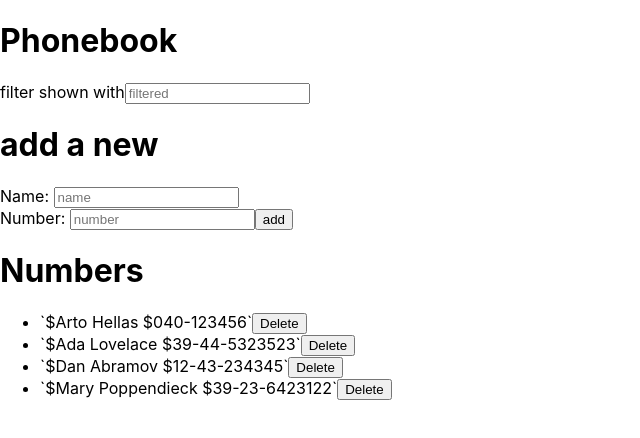
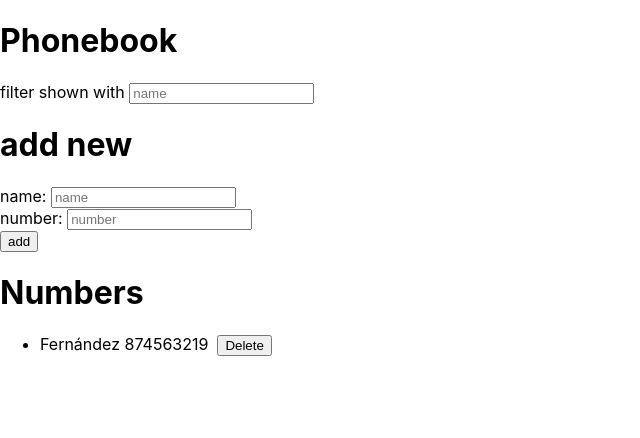
Before and after one commit to AsierDelCidPerez/Part2-Communicating_with_server, a React (Create React App) app in the folder part-react/: page / in a window 1280 px wide. Shown: the top 438 px of the page, without its empty margins (0-640 px from the left). Built offline with nearby package versions, Linux system fonts and the light colour scheme; data requests are answered from the project's data file.

Commit message:
18/06/2022

```diff
--- a/part-react/db.json
+++ b/part-react/db.json
@@ -33,23 +33,8 @@
   ],
   "persons": [
     {
-      "name": "Arto Hellas",
-      "number": "040-123456",
-      "id": 1
-    },
-    {
-      "name": "Ada Lovelace",
-      "number": "39-44-5323523",
-      "id": 2
-    },
-    {
-      "name": "Dan Abramov",
-      "number": "12-43-234345",
-      "id": 3
-    },
-    {
-      "name": "Mary Poppendieck",
-      "number": "39-23-6423122",
+      "name": "Fernández",
+      "number": "874563219",
       "id": 4
     }
   ]
--- a/part-react/src/exercises/ex3/components/Formulario.js
+++ b/part-react/src/exercises/ex3/components/Formulario.js
@@ -1,5 +1,6 @@
 import React, {useState} from 'react';
 import Header from './Header';
+import phoneService from '../services/phonebook'
 
 const Formulario = ({phonebook}) => {
     const [phoneBook, setPhonebook] = phonebook;
@@ -20,6 +21,7 @@ const Formulario = ({phonebook}) => {
             name : fields.name, number : fields.number
         })
         });
+        phoneService.addNew({name : fields.name, number : fields.number})
         setFields({
             name : "", number : ""
         });
--- a/part-react/src/exercises/ex3/components/Person.js
+++ b/part-react/src/exercises/ex3/components/Person.js
@@ -1,9 +1,15 @@
 import personService from '../services/phonebook'
 const deleting = id => personService.deletePhone(id)
 
-const Person = ({name, tel, deleting, id}) => {
-    const onDelete = event => deleting()
-    return (<li>`${name} ${tel}`<button onClick={deleting}>Delete</button></li>);
+const Person = ({phone, myPhones}) => {
+    const [phones, setPhones] = myPhones
+    const onDelete = event => {
+        if(window.confirm(`Really, do you want to delete ${phone.name}`)){
+            deleting(phone.id)
+            personService.getAll().then(res => setPhones(res))
+        }
+    }
+    return (<li>{phone.name} {phone.number}&nbsp;<button onClick={onDelete}>Delete</button></li>);
 
 };
 
--- a/part-react/src/exercises/ex3/components/Phonebook.js
+++ b/part-react/src/exercises/ex3/components/Phonebook.js
@@ -4,6 +4,8 @@ import React, {useState, useEffect, useInsertionEffect} from 'react';
 import Report from './Report';
 import Filtro from './Filtro';
 import axios from 'axios';
+
+const cambios = []
 
 const Phonebook = () => {
     const [phonebook, setPhonebook] = useState({
@@ -15,14 +17,14 @@ const Phonebook = () => {
             .then(response => setPhonebook({
                 report : response.data, filtred: response.data
             }))
-    }, [])
+    }, cambios)
 
     return (
         <>
             <Header text="Phonebook"/>
             <Filtro phonebook={[phonebook, setPhonebook]}/>
             <Formulario phonebook={[phonebook, setPhonebook]}/>
-            <Report phonebook={phonebook}/>
+            <Report phonebook={[phonebook, setPhonebook]}/>
         </>
     )
 }
--- a/part-react/src/exercises/ex3/components/Report.js
+++ b/part-react/src/exercises/ex3/components/Report.js
@@ -2,11 +2,12 @@ import Person from './Person';
 import Header from './Header';
 
 const Report = ({phonebook}) => {
+    const [myPhone, setPhone] = phonebook
     return (
         <div>
             <Header text="Numbers"/>
             <ul>
-                {phonebook.filtred.map((phone, i) => <Person key={i} name={phone.name} tel={phone.number} id={phone}/>)}
+                {myPhone.filtred.map(phone => <Person key={phone.id} phone={phone} myPhones={[myPhone, setPhone]}/>)}
             </ul>
         </div>
     )
--- /dev/null
+++ b/part-react/src/exercises/phone_ex/App.js
@@ -0,0 +1,36 @@
+import React, {useState, useEffect} from 'react';
+import Filtro from './components/Filtro'
+import Titulo from './components/Titulo'
+import Report from './components/Report'
+import phoneService from './services/phoneService'
+import Adding from './components/Adding'
+
+const App = () => {
+    const [phonebook, setPhoneBook] = useState([])
+    /*
+        phonebook is an array which contains objects related to the phones:
+        i.e.
+        phonebook = [
+            {
+                id: 1
+                name: 'Arturo Hellas',
+                phone: 963258741,
+            },
+            ...
+
+        ]
+    */
+    useEffect(() => {
+        phoneService.getAll().then(res => setPhoneBook(res))
+    }, [])
+    return (
+        <div>
+            <Titulo text="Phonebook"/>
+            <Filtro phonebook={phonebook} setPhonebook={setPhoneBook}/>
+            <Adding phonebook={phonebook} setPhonebook={setPhoneBook}/>
+            <Report phonebook={[phonebook, setPhoneBook]}/>
+        </div>
+    )
+}
+
+export default App
--- /dev/null
+++ b/part-react/src/exercises/phone_ex/components/Adding.js
@@ -0,0 +1,47 @@
+import Titulo from './Titulo'
+import React, {useState} from 'react'
+import phoneService from '../services/phoneService'
+
+const AddNumber = ({phonebook, setPhonebook}) => {
+    const allPhones = []
+    phoneService.getAll().then(res => res.map(elem => allPhones.push(elem)))
+
+    const getId = () => allPhones[allPhones.length-1].id+1
+
+    const [fields, setFields] = useState({
+        name: "", number: ""
+    })
+
+    const onChangeFields = event => {
+        const valor = event.target.value
+        if(event.target.id == "name") setFields({
+                                        ...fields,
+                                        name: valor
+                                    })
+        else setFields({
+                ...fields,
+                number: valor
+            })
+    }
+
+    const agregarNumero = event => {
+        event.preventDefault()
+        const newObj = {
+            ...fields,
+            id : getId()
+        }
+        phoneService.addNew(newObj)
+        setPhonebook(phonebook.concat(newObj))
+    }
+
+    return (
+        <form onSubmit={agregarNumero}>
+            <Titulo text="add new"/>
+            <label>name: <input type="text" id="name" onChange={onChangeFields} placeholder="name"/></label><br/>
+            <label>number: <input type="text" id="number" onChange={onChangeFields} placeholder="number"/></label><br/>
+            <button>add</button>
+        </form>
+    )
+}
+
+export default AddNumber
--- /dev/null
+++ b/part-react/src/exercises/phone_ex/components/Filtro.js
@@ -0,0 +1,16 @@
+import phoneService from "../services/phoneService"
+
+const Filtro = ({phonebook, setPhonebook}) => {
+    const misPhones = []
+    phoneService.getAll().then(res => misPhones.push(...res))
+
+    const filtrar = event => setPhonebook(misPhones.filter(person => person.name.match(event.target.value)))
+
+    return (
+        <div>
+            <label>filter shown with <input onChange={filtrar} type="text" placeholder="name"/></label>
+        </div>
+    )
+}
+
+export default Filtro
--- /dev/null
+++ b/part-react/src/exercises/phone_ex/components/Report.js
@@ -0,0 +1,28 @@
+import phoneService from '../services/phoneService'
+import Titulo from './Titulo'
+
+
+const Report = ({phonebook}) => {
+    const [phones, setPhones] = phonebook
+
+    const deletePhone = event => {
+        if(window.confirm(`Are you sure you want to delete: ${event.target.name}`)){
+            phoneService.deletePhone(event.target.id)
+            setPhones(phones.filter(phone => phone.id != event.target.id))
+        }
+
+    }
+
+    return (
+        <div>
+            <Titulo text="Numbers"/>
+            <ul>
+                {
+                    phones.map(phone => <li key={phone.id}>{phone.name} {phone.number}&nbsp; <button name={phone.name} id={phone.id} onClick={deletePhone}>Delete</button></li>)
+                }
+            </ul>
+        </div>
+    )
+}
+
+export default Report
--- /dev/null
+++ b/part-react/src/exercises/phone_ex/components/Titulo.js
@@ -0,0 +1,3 @@
+const Titulo = ({text}) => <h1>{text}</h1>
+
+export default Titulo
--- /dev/null
+++ b/part-react/src/exercises/phone_ex/services/phoneService.js
@@ -0,0 +1,13 @@
+import axios from 'axios'
+
+const baseUrl = 'http://localhost:3001/persons'
+
+const getAll = () => axios.get(baseUrl).then(res => res.data)
+
+const addNew = newObj => axios.post(baseUrl, newObj).then(res => res.data)
+
+const update = (id, newObj) => axios.put(`${baseUrl}/${id}`, newObj).then(res => res.status === 200 ? res.data : null).catch(err => null)
+
+const deletePhone = id => axios.delete(`${baseUrl}/${id}`).then(res => res.status === 200 ? res.data : null).catch(err => null)
+
+export default {getAll, update, deletePhone, addNew}
--- a/part-react/src/index.js
+++ b/part-react/src/index.js
@@ -1,7 +1,7 @@
 import React from 'react';
 import ReactDOM from 'react-dom/client';
 import './index.css';
-import App from './exercises/ex3/App';
+import App from './exercises/phone_ex/App';
 import reportWebVitals from './reportWebVitals';
 
 
```
